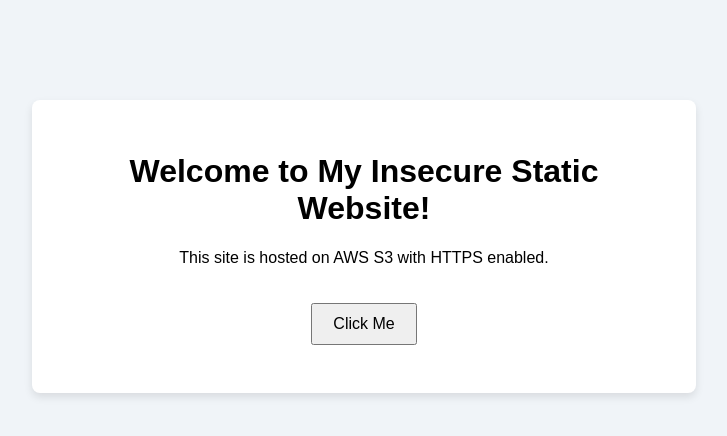
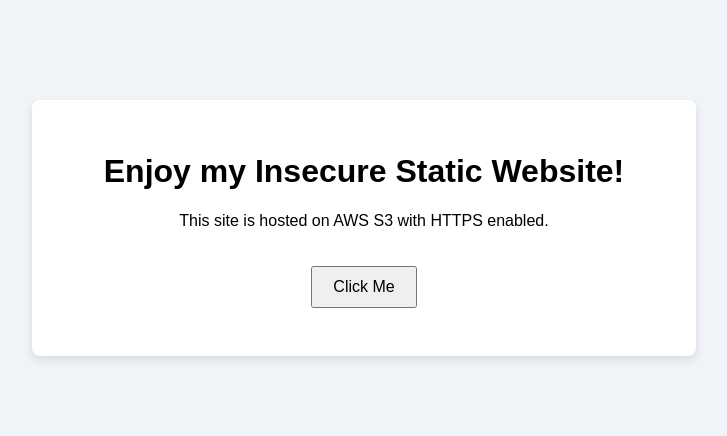
Before and after one commit to jpierringer/cs293-final, a plain HTML site: page index.html in a window 1280 px wide. Shown: the whole page, without its empty margins (276-1003 px from the left). Drawn offline with Linux system fonts and the light colour scheme.

Commit message:
updated index.html to enjoy

```diff
--- a/index.html
+++ b/index.html
@@ -8,7 +8,7 @@
 </head>
 <body>
   <div class="container">
-    <h1>Welcome to My Insecure Static Website!</h1>
+    <h1>Enjoy my Insecure Static Website!</h1>
     <p>This site is hosted on AWS S3 with HTTPS enabled.</p>
     <button onclick="showMessage()">Click Me</button>
     <p id="output"></p>
```
